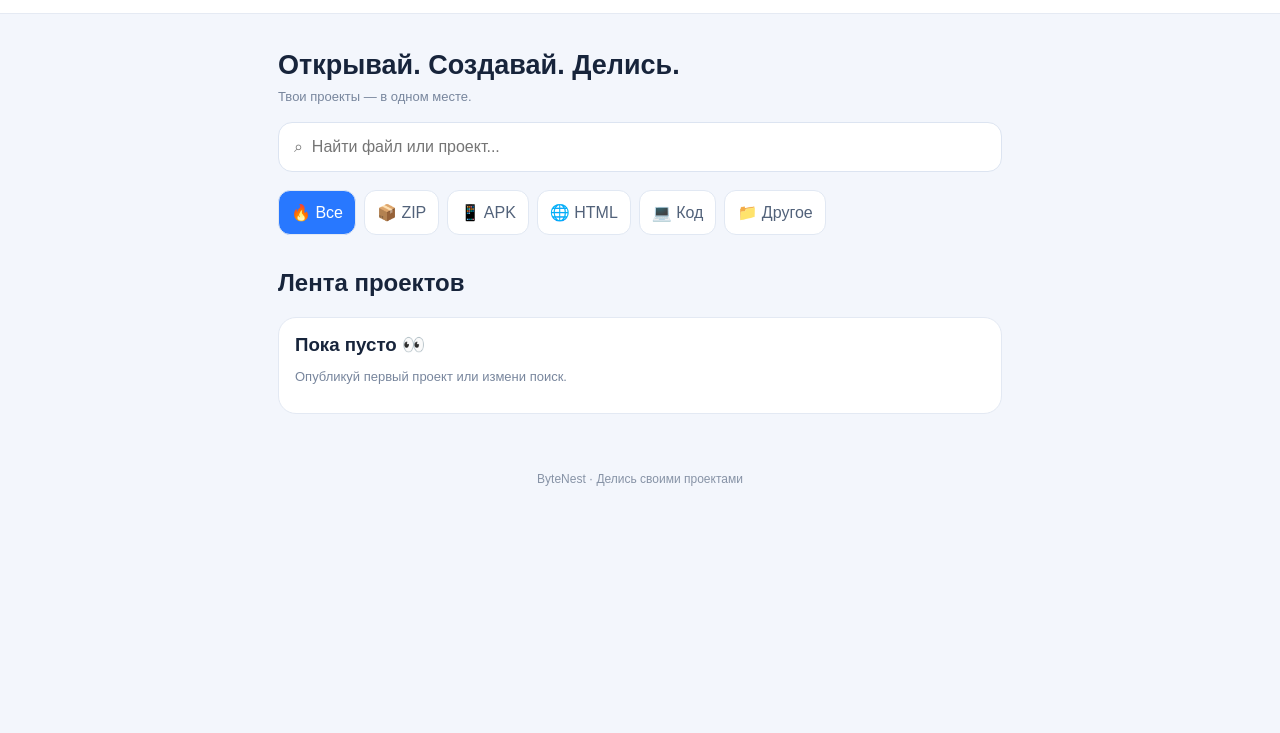
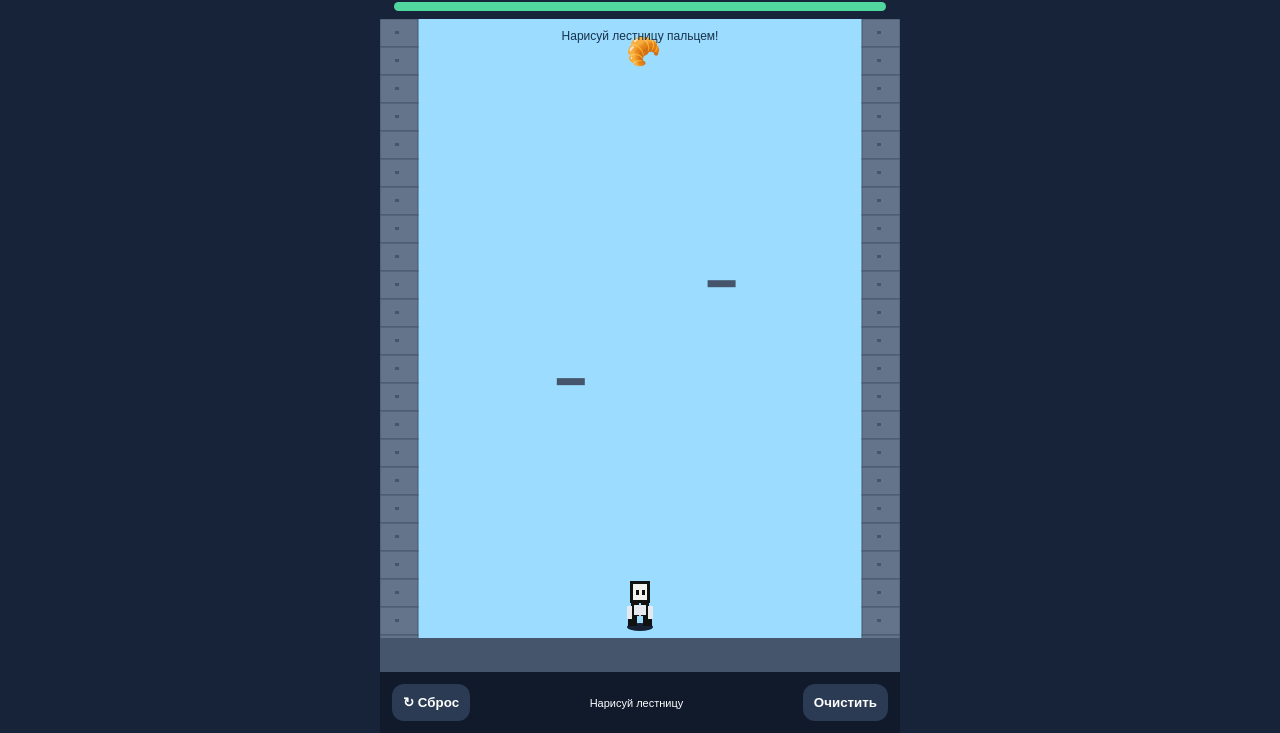
Before and after one commit to SVachaura/VoiceApp, a plain HTML site: page index.html in a window 1280 px wide. Shown: the part 67-800 px from the top of the page. Drawn offline with Linux system fonts and the light colour scheme.

Commit message:
Update HTML structure and styling for new theme

```diff
--- a/index.html
+++ b/index.html
@@ -3,228 +3,246 @@
 <html lang="ru">
 <head>
 <meta charset="UTF-8">
-<meta name="viewport" content="width=device-width, initial-scale=1">
-<title>ByteNest</title>
+<meta name="viewport" content="width=device-width,initial-scale=1,maximum-scale=1,user-scalable=no">
+<title>Булочка!</title>
 <style>
 *{box-sizing:border-box}
-body{margin:0;background:#f3f6fc;color:#17243b;
-font-family:Arial,sans-serif}
-header{background:#fff;padding:16px;
-display:flex;align-items:center;justify-content:space-between;
-border-bottom:1px solid #e5eaf3}
-.logo{font-size:24px;font-weight:800;color:#2878ff}
-button,input,textarea,select{font:inherit}
-button{border:0;border-radius:12px;padding:12px;
-cursor:pointer}
-.primary{background:#2878ff;color:white;font-weight:bold}
-main{max-width:760px;margin:auto;padding:18px}
-h1{font-size:27px;margin-bottom:8px}
-.muted{color:#78869d;font-size:13px}
-.search{width:100%;padding:15px;border:1px solid #dce4f1;
-border-radius:14px;background:white;margin:18px 0}
-.categories{display:flex;gap:8px;overflow:auto;
-padding-bottom:14px}
-.categories button{background:white;color:#52627a;
-white-space:nowrap;border:1px solid #e1e8f3}
-.categories button.active{background:#2878ff;color:white}
-.post{background:white;border:1px solid #e3e9f3;
-border-radius:18px;padding:16px;margin:12px 0}
-.posttop{display:flex;gap:12px;align-items:center}
-.fileicon{background:#eaf1ff;border-radius:13px;
-width:48px;height:48px;display:grid;place-items:center;
-font-size:25px;flex-shrink:0}
-.post h3{margin:0 0 6px}
-.actions{display:flex;gap:9px;margin-top:15px;flex-wrap:wrap}
-.actions button{background:#f1f5fb;color:#40516d}
-.actions button.download{background:#2878ff;color:white}
-.tag{display:inline-block;background:#eef3fc;
-padding:5px 9px;border-radius:7px;font-size:12px}
-#publish{display:none;background:white;border:1px solid #dce5f2;
-border-radius:18px;padding:18px;margin:16px 0}
-#publish input,#publish textarea,#publish select{
-width:100%;padding:12px;margin:7px 0 12px;
-border:1px solid #dce4f1;border-radius:10px;background:white}
-#publish textarea{min-height:80px;resize:vertical}
-footer{text-align:center;padding:28px;color:#8793a6;font-size:12px}
+body{margin:0;background:#172338;color:white;font-family:Arial}
+#app{height:100dvh;display:flex;flex-direction:column;max-width:520px;margin:auto}
+header,footer{padding:12px;background:#101a2b;display:flex;justify-content:space-between;align-items:center}
+#meter{height:9px;background:#26364c;margin:8px 14px;border-radius:10px;overflow:hidden}
+#fill{height:100%;width:100%;background:#52d6a0}
+#scene{position:relative;flex:1;min-height:0;background:#9bdcff;overflow:hidden;touch-action:none}
+canvas{width:100%;height:100%;display:block;touch-action:none}
+#hint{position:absolute;top:10px;width:100%;text-align:center;color:#17324a;font-size:12px;pointer-events:none}
+button{border:0;border-radius:12px;padding:11px;background:#2e83ff;color:white;font-weight:bold}
+.secondary{background:#2a3b53}
+#status{font-size:11px;text-align:center;flex:1}
+#win{display:none;position:absolute;inset:0;background:#101a2bdd;align-items:center;justify-content:center;text-align:center}
+.panel{background:#20334d;padding:24px;border-radius:18px}
 </style>
 </head>
 <body>
+<div id="app">
 <header>
-  <div class="logo">▣ ByteNest</div>
-  <button class="primary" onclick="showPublish()">＋ Опубликовать</button>
+<div><b>🥐 БУЛОЧКА!</b><div id="world">Каменные пещеры</div></div>
+<b id="level">Уровень 1 / 500</b>
 </header>
-
-<main>
-  <h1>Открывай. Создавай. Делись.</h1>
-  <div class="muted">Твои проекты — в одном месте.</div>
-
-  <input id="search" class="search"
-    placeholder="⌕  Найти файл или проект..."
-    oninput="render()">
-
-  <div class="categories" id="categories">
-    <button class="active" onclick="setCategory('Все',this)">🔥 Все</button>
-    <button onclick="setCategory('ZIP',this)">📦 ZIP</button>
-    <button onclick="setCategory('APK',this)">📱 APK</button>
-    <button onclick="setCategory('HTML',this)">🌐 HTML</button>
-    <button onclick="setCategory('Код',this)">💻 Код</button>
-    <button onclick="setCategory('Другое',this)">📁 Другое</button>
+<div id="meter"><div id="fill"></div></div>
+<div id="scene">
+<canvas id="game"></canvas>
+<div id="hint">Нарисуй лестницу пальцем!</div>
+<div id="win"><div class="panel">
+<h2 id="winTitle">Уровень пройден!</h2>
+<p id="winText">🥐</p>
+<button id="next">Следующий уровень →</button>
+</div></div>
+</div>
+<footer>
+<button class="secondary" id="reset">↻ Сброс</button>
+<div id="status">Нарисуй путь</div>
+<button class="secondary" id="erase">Очистить</button>
+</footer>
 </div>
 
-  <section id="publish">
-    <h2>Новая публикация</h2>
-    <form id="form">
-      <label>Название проекта</label>
-      <input id="title" required maxlength="70"
-        placeholder="Например, моя первая игра">
-      <label>Описание</label>
-      <textarea id="description" required maxlength="500"
-        placeholder="Что это за проект?"></textarea>
-      <label>Категория</label>
-      <select id="type">
-        <option>ZIP</option><option>APK</option>
-        <option>HTML</option><option>Код</option>
-        <option>Другое</option>
-      </select>
-      <label>Файл</label>
-      <input id="file" type="file" required>
-      <label>Как запустить?</label>
-      <textarea id="instructions"
-        placeholder="Например: распаковать ZIP и открыть index.html"></textarea>
-      <p class="muted">Файл пока хранится только в этой демоверсии.
-      Публикация не загружается в интернет.</p>
-      <button class="primary" type="submit">Опубликовать</button>
-      <button type="button" onclick="hidePublish()">Отмена</button>
-    </form>
-  </section>
+<script>
+const c=document.getElementById('game');
+const ctx=c.getContext('2d');
+const scene=document.getElementById('scene');
+const $=id=>document.getElementById(id);
 
-  <h2>Лента проектов</h2>
-  <div id="feed"></div>
-</main>
+let W=0,H=0,level=1,points=[];
+let drawing=false,moving=false,won=false;
+let hero={x:0,y:0};
 
-<footer>ByteNest · Делись своими проектами</footer>
+function theme(){
+ if(level<200)return ['#9bdcff','#64748b','#45566c','Каменные пещеры'];
+ if(level<300)return ['#b7e4a1','#98633b','#704326','Земля'];
+ if(level<400)return ['#bfeaff','#eaf8ff','#9dc9df','Снежные горы'];
+ return ['#9adfff','#f7fbff','#d9efff','Облака'];
+}
 
-<script>
-let category = 'Все';
-let posts = [];
-try {
-  posts = JSON.parse(localStorage.getItem('bytenest-posts') || '[]');
-} catch(e) {}
+function resize(){
+ let r=scene.getBoundingClientRect();
+ W=r.width;H=r.height;
+ c.width=W*devicePixelRatio;
+ c.height=H*devicePixelRatio;
+ ctx.setTransform(devicePixelRatio,0,0,devicePixelRatio,0,0);
+ reset();
+}
 
-function save(){
-  try {
-    localStorage.setItem('bytenest-posts',JSON.stringify(posts));
-  } catch(e) {
-    alert('Не удалось сохранить данные браузера.');
+function reset(){
+ hero={x:W/2,y:H-57};
+ points=[];moving=false;won=false;
+ $('win').style.display='none';
+ $('fill').style.width='100%';
+ $('level').textContent=`Уровень ${level} / 500`;
+ $('world').textContent=level===500?'Финал':theme()[3];
+ $('status').textContent='Нарисуй лестницу';
+}
+
+function person(x,y){
+ ctx.fillStyle='#111';
+ ctx.fillRect(x-10,y-34,20,22);
+ ctx.fillRect(x-9,y-12,8,13);
+ ctx.fillRect(x+1,y-12,8,13);
+ ctx.fillRect(x-12,y+1,9,10);
+ ctx.fillRect(x+3,y+1,9,10);
+ ctx.fillStyle='#f4f4ee';
+ ctx.fillRect(x-7,y-31,14,16);
+ ctx.fillStyle='#111';
+ ctx.fillRect(x-4,y-25,3,5);
+ ctx.fillRect(x+2,y-25,3,5);
+ ctx.fillStyle='#e6e9ee';
+ ctx.fillRect(x-6,y-10,12,10);
+ ctx.fillRect(x-13,y-9,5,13);
+ ctx.fillRect(x+8,y-9,5,13);
+}
+
+function draw(){
+ let [sky,wall,dark]=theme();
+ ctx.clearRect(0,0,W,H);
+ ctx.fillStyle=sky;ctx.fillRect(0,0,W,H);
+
+ for(let y=0;y<H-34;y+=28){
+  for(let x of [0,W-38]){
+   ctx.fillStyle=wall;
+   ctx.fillRect(x,y,38,28);
+   ctx.strokeStyle=dark;
+   ctx.strokeRect(x,y,38,28);
+   ctx.fillStyle=dark;
+   ctx.fillRect(x+15,y+12,4,3);
   }
  }
 
-function showPublish(){
-  document.getElementById('publish').style.display='block';
-  document.getElementById('publish').scrollIntoView({behavior:'smooth'});
-}
-function hidePublish(){
-  document.getElementById('publish').style.display='none';
-}
-function setCategory(value,button){
-  category=value;
-  document.querySelectorAll('.categories button')
-    .forEach(b=>b.classList.remove('active'));
-  button.classList.add('active');
-  render();
+ ctx.fillStyle=dark;
+ ctx.fillRect(0,H-34,W,34);
+
+ if(level===500){
+  ctx.fillStyle='#8b5a35';
+  ctx.fillRect(W*.57,H*.31,12,70);
+  ctx.fillRect(W*.43,H*.39,150,10);
+  ctx.fillStyle='#e7c99a';
+  ctx.fillRect(W*.39,H*.35,170,8);
+  ctx.fillStyle='#a66b3d';
+  ctx.fillRect(W*.49,H*.30,32,3);
+ }else{
+  ctx.font='28px serif';
+  ctx.fillText('🥐',W/2-14,42);
  }
 
-document.getElementById('form').addEventListener('submit',e=>{
-  e.preventDefault();
-  const file=document.getElementById('file').files[0];
-  if(!file)return;
-  if(file.size>10*1024*1024){
-    alert('В демоверсии разрешены файлы до 10 МБ.');
-    return;
+ ctx.fillStyle=dark;
+ ctx.fillRect(W*.34,H*.55,28,7);
+ ctx.fillRect(W*.63,H*.40,28,7);
+
+ if(points.length>1){
+  ctx.lineCap='round';
+  ctx.lineJoin='round';
+  ctx.strokeStyle='white';
+  ctx.lineWidth=7;
+  ctx.beginPath();
+  ctx.moveTo(points[0].x,points[0].y);
+  for(let p of points.slice(1))ctx.lineTo(p.x,p.y);
+  ctx.stroke();
+  ctx.strokeStyle='#ffb74d';
+  ctx.lineWidth=2;
+  ctx.stroke();
  }
-  posts.unshift({
-    id:Date.now(),
-    title:document.getElementById('title').value.trim(),
-    description:document.getElementById('description').value.trim(),
-    type:document.getElementById('type').value,
-    filename:file.name,
-    size:file.size,
-    instructions:document.getElementById('instructions').value,
-    likes:0,
-    comments:[],
-    localFile:true,
-    safety:'Не проверен'
-  });
-  save();
-  e.target.reset();
-  hidePublish();
-  render();
+
+ ctx.fillStyle='#152033';
+ ctx.beginPath();
+ ctx.ellipse(hero.x,hero.y+12,13,4,0,0,Math.PI*2);
+ ctx.fill();
+ person(hero.x,hero.y);
+ requestAnimationFrame(draw);
+}
+
+function startMove(){
+ if(points.length<2)return;
+ moving=true;
+ $('status').textContent='Персонаж идёт!';
+}
+
+function update(){
+ if(moving&&!won){
+  let target=points[0];
+  let dx=target.x-hero.x;
+  let dy=target.y-(hero.y-12);
+  let d=Math.hypot(dx,dy);
+
+  if(d>3){
+   hero.x+=dx/d*1.5;
+   hero.y+=dy/d*1.5;
+  }else{
+   points.shift();
+   if(!points.length){
+    if(hero.y<100||hero.x>W*.42)win();
+    else{
+     moving=false;
+     $('status').textContent='Нарисуй ещё!';
+    }
+   }
+  }
+
+  if(hero.x<43||hero.x>W-43||hero.y>H-40){
+   moving=false;points=[];
+   $('status').textContent='Попробуй ещё раз!';
+  }
+ }
+ requestAnimationFrame(update);
+}
+
+function win(){
+ won=true;moving=false;
+ $('win').style.display='flex';
+ if(level===500){
+  $('winTitle').textContent='Булочку уже съели!';
+  $('winText').textContent='На тарелке остались только крошки 😂';
+ }else{
+  $('winTitle').textContent='Уровень пройден!';
+  $('winText').textContent='Ты добрался до булочки 🥐';
+ }
+}
+
+function pos(e){
+ let r=c.getBoundingClientRect();
+ return{x:e.clientX-r.left,y:e.clientY-r.top};
+}
+
+c.addEventListener('pointerdown',e=>{
+ if(won||moving)return;
+ drawing=true;points=[pos(e)];
+ c.setPointerCapture(e.pointerId);
 });
 
-function render(){
-  const q=document.getElementById('search').value.toLowerCase();
-  const feed=document.getElementById('feed');
-  const shown=posts.filter(p=>
-    (category==='Все'||p.type===category)&&
-    (p.title+' '+p.description+' '+p.filename)
-      .toLowerCase().includes(q)
-  );
-  feed.innerHTML='';
-  if(!shown.length){
-    feed.innerHTML='<div class="post"><h3>Пока пусто 👀</h3>'+
-      '<p class="muted">Опубликуй первый проект или измени поиск.</p></div>';
-    return;
-  }
-  shown.forEach(p=>{
-    const el=document.createElement('article');
-    el.className='post';
-    const icons={ZIP:'📦',APK:'📱',HTML:'🌐',Код:'💻',Другое:'📁'};
-    const top=document.createElement('div');
-    top.className='posttop';
-    const ico=document.createElement('div');
-    ico.className='fileicon';
-    ico.textContent=icons[p.type]||'📁';
-    const info=document.createElement('div');
-    const h=document.createElement('h3');
-    h.textContent=p.title;
-    const meta=document.createElement('div');
-    meta.className='muted';
-    meta.textContent=p.filename+' · '+(p.size/1024/1024).toFixed(2)+' МБ';
-    info.append(h,meta);
-    top.append(ico,info);
-    const desc=document.createElement('p');
-    desc.textContent=p.description;
-    const tag=document.createElement('span');
-    tag.className='tag';
-    tag.textContent='⚪ '+p.safety;
-    const actions=document.createElement('div');
-    actions.className='actions';
-    const like=document.createElement('button');
-    like.textContent='❤️ '+p.likes;
-    like.onclick=()=>{
-      p.likes++;
-      save();
-      render();
+c.addEventListener('pointermove',e=>{
+ if(!drawing)return;
+ let p=pos(e);
+ let last=points[points.length-1];
+ if(Math.hypot(p.x-last.x,p.y-last.y)>5)points.push(p);
+});
+
+c.addEventListener('pointerup',()=>{
+ if(!drawing)return;
+ drawing=false;
+ startMove();
+});
+
+$('reset').onclick=reset;
+$('erase').onclick=()=>{
+ points=[];moving=false;
+ $('status').textContent='Лестница очищена';
 };
-    const comment=document.createElement('button');
-    comment.textContent='💬 '+p.comments.length;
-    comment.onclick=()=>{
-      const value=prompt('Напиши комментарий:');
-      if(value&&value.trim()){
-        p.comments.push(value.trim());
-        save();
-        render();
-      }
+
+$('next').onclick=()=>{
+ level=level===500?1:level+1;
+ reset();
 };
-    const details=document.createElement('button');
-    details.textContent='Инструкция';
-    details.onclick=()=>alert(p.instructions||'Автор не добавил инструкцию.');
-    actions.append(like,comment,details);
-    el.append(top,desc,tag,actions);
-    feed.append(el);
-  });
-}
-render();
+
+window.addEventListener('resize',resize);
+resize();
+draw();
+requestAnimationFrame(update);
 </script>
 </body>
 </html>
```
Lines whose indentation alone changed are shown as unchanged.
